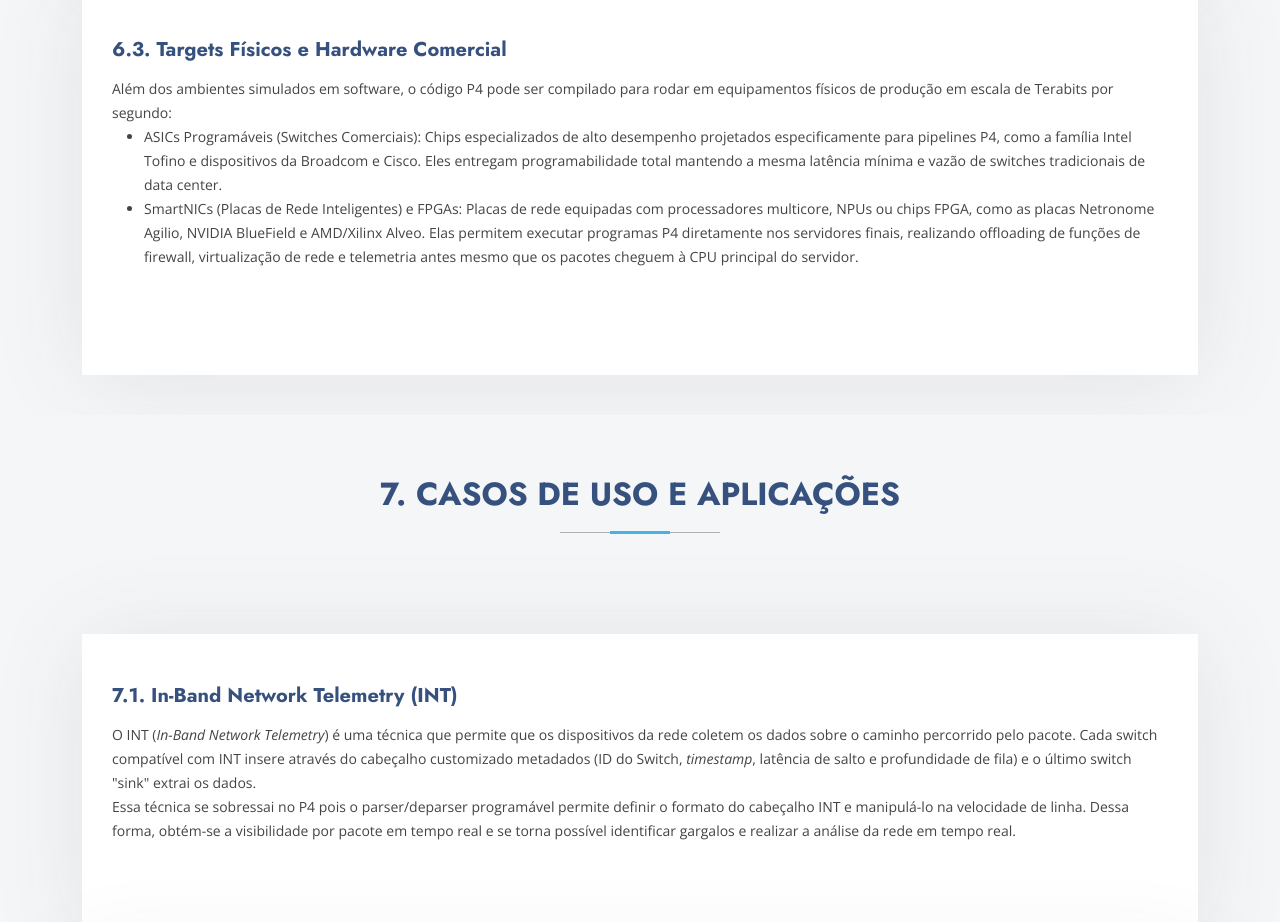
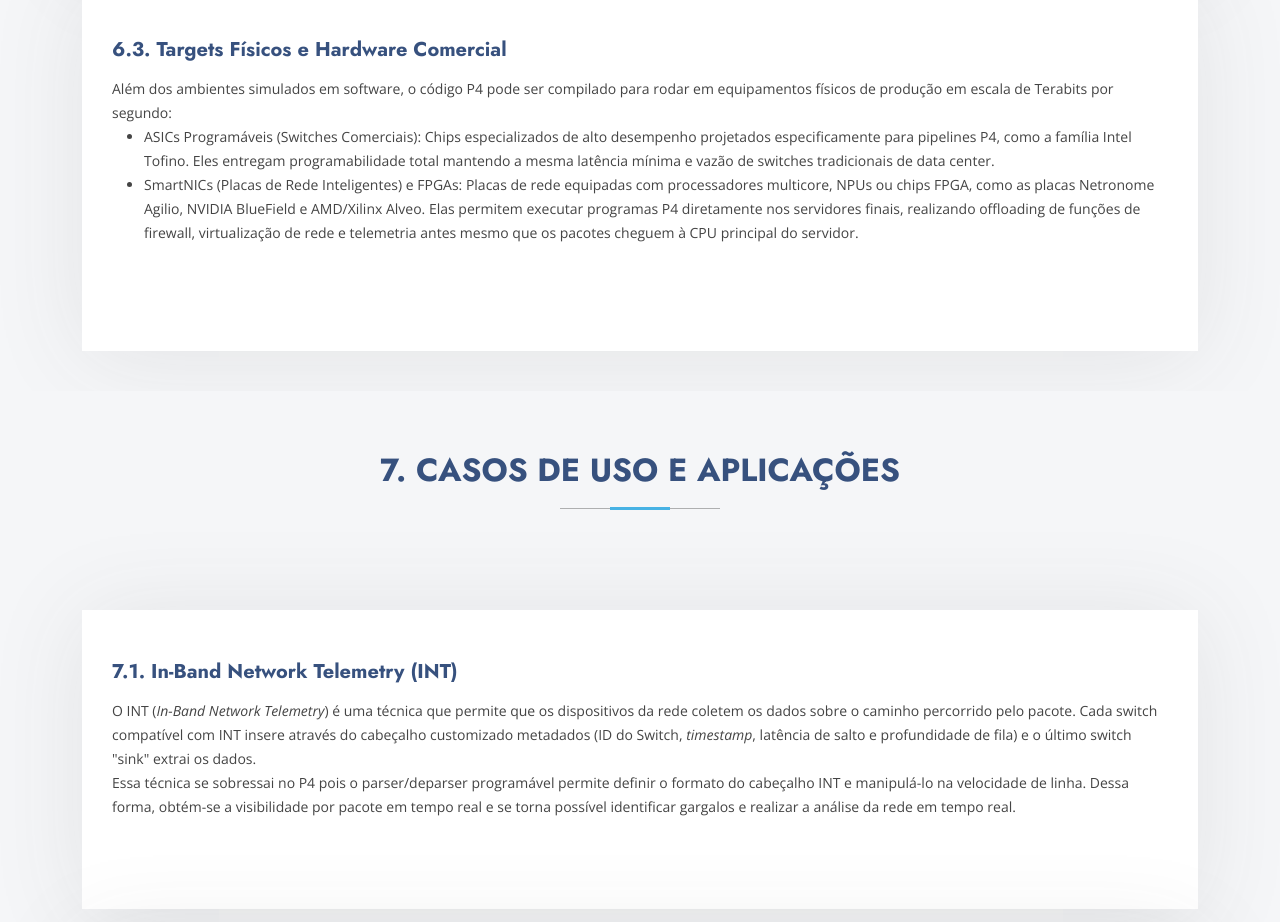
Before and after one commit to Nicolas-juliano/Redes_2, a plain HTML site: page index.html in a window 1280 px wide. Shown: the part 9640-10562 px from the top of the page. Drawn offline with nearby package versions, Linux system fonts and the light colour scheme.

Commit message:
Update index.html

```diff
--- a/index.html
+++ b/index.html
@@ -444,7 +444,7 @@
               <h4>6.3. Targets Físicos e Hardware Comercial</h4>
               <p>Além dos ambientes simulados em software, o código P4 pode ser compilado para rodar em equipamentos físicos de produção em escala de Terabits por segundo:</p>
               <ul>
-                <li>ASICs Programáveis (Switches Comerciais): Chips especializados de alto desempenho projetados especificamente para pipelines P4, como a família Intel Tofino e dispositivos da Broadcom e Cisco. Eles entregam programabilidade total mantendo a mesma latência mínima e vazão de switches tradicionais de data center.</li>
+                <li>ASICs Programáveis (Switches Comerciais): Chips especializados de alto desempenho projetados especificamente para pipelines P4, como a família Intel Tofino. Eles entregam programabilidade total mantendo a mesma latência mínima e vazão de switches tradicionais de data center.</li>
                 <li>SmartNICs (Placas de Rede Inteligentes) e FPGAs: Placas de rede equipadas com processadores multicore, NPUs ou chips FPGA, como as placas Netronome Agilio, NVIDIA BlueField e AMD/Xilinx Alveo. Elas permitem executar programas P4 diretamente nos servidores finais, realizando offloading de funções de firewall, virtualização de rede e telemetria antes mesmo que os pacotes cheguem à CPU principal do servidor.</li>
               </ul>
             </div>
```
